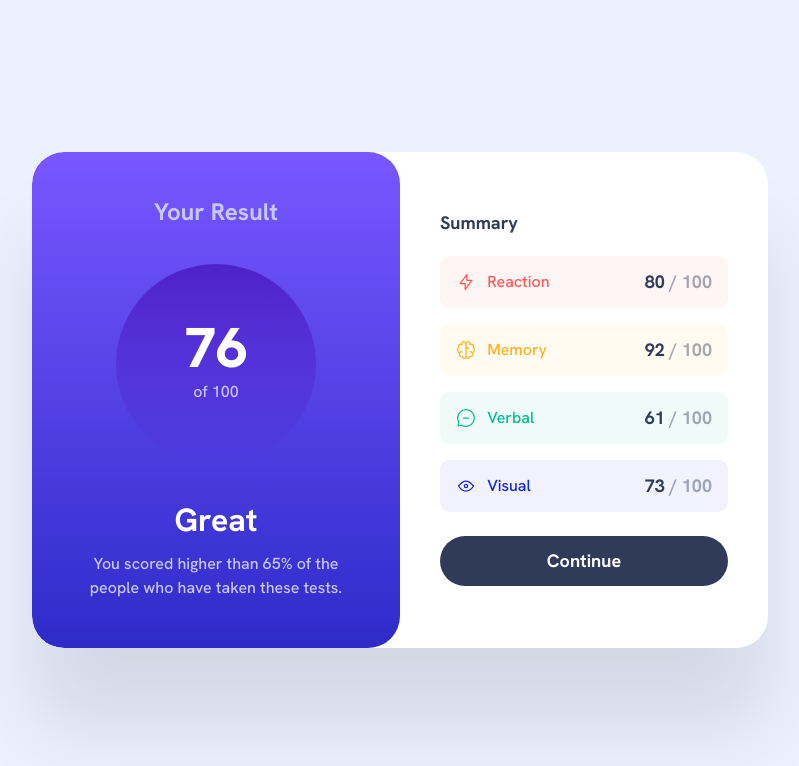
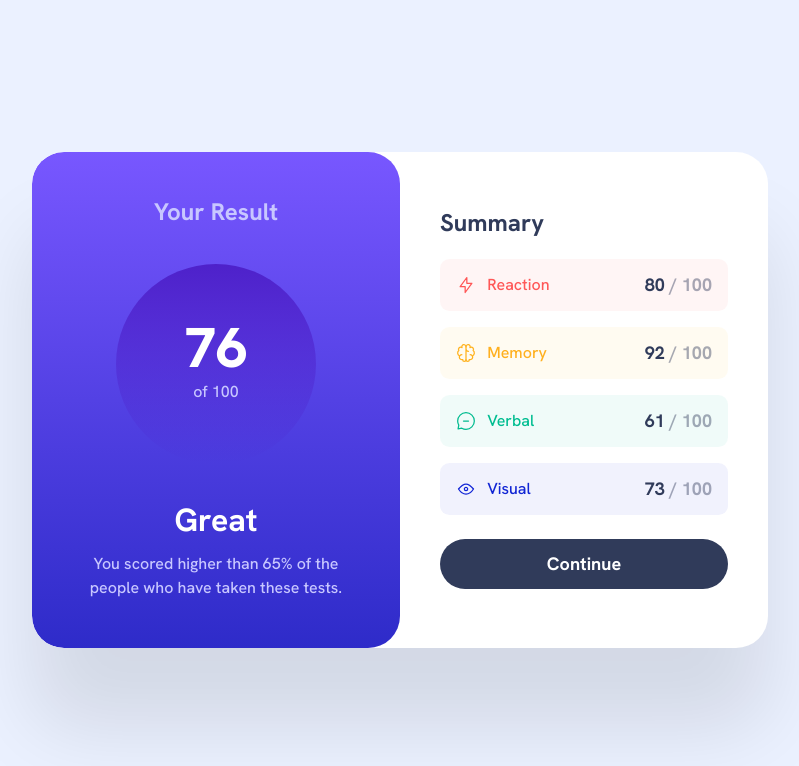
Before and after one commit to MaxCoder-mc/Results-summary-component, a plain HTML site: page index.html in a window 1280 px wide. Shown: the whole page, without its empty margins (240-1039 px from the left). Drawn offline with Linux system fonts and the light colour scheme.

Commit message:
Update style.css

```diff
--- a/style.css
+++ b/style.css
@@ -265,4 +265,7 @@ body {
     left: 0;
     transform: translateX(0);
   }
+   .summary-title {
+    font: var(--Heading-M);
+  }
 }
```
